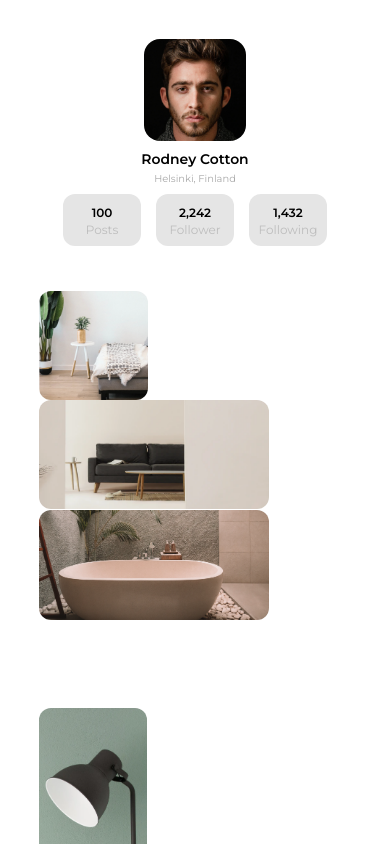
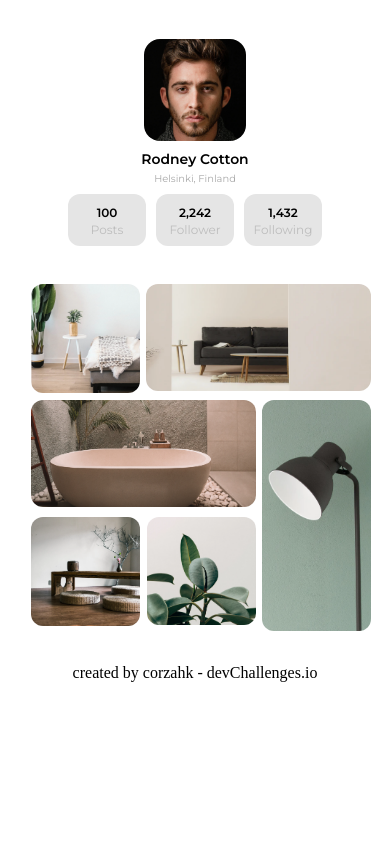
Before and after one commit to corzahk/challenge-5, a plain HTML site: page index.html in a window 390 px wide. Shown: the top 844 px of the page. Drawn offline with Linux system fonts and the light colour scheme.

Commit message:
finish desing mobile

```diff
--- a/css/main.css
+++ b/css/main.css
@@ -46,7 +46,7 @@ main{
     align-content: center;
     justify-content: center;
     width: 100%;
-    gap: 15px;
+    gap: 10px;
     margin-top: 10px;
 
 }
@@ -75,35 +75,64 @@ main{
 .container__gallery{
     display: grid;
     margin-top: 45px;
+    grid-template-rows: 109px 110px 115px;
+    grid-template-columns: 109px 110px 109px;
+    gap: 2%;
+    height: 100%;
+    align-content: center;
+    justify-content: center;
+    margin-left: 2%;
+    margin-right: 2%;
+    width: 100%;
+    justify-items: center;
+
 }
 .one{
-    width: 109px;
-    height: 109px;
+
+    height: 100px;
+    grid-row: 1 / 2;
+    grid-column: 1 / 2;
 }
 .two{
-    width: 230px;
-    height: 110px;
+
+    height: 10px;
+    grid-row: 1 / 2;
+    grid-column: 2 / 4;
+
 }
 .three{
-    width: 230px;
+
     height: 198px;
+    grid-row: 2 / 3;
+    grid-column: 1 / 3;
 }
 .four{
-    width: 108px;
-    height: 230px;
+
+    height: 210px;
+    grid-row: 2 / 4;
+    grid-column: 3 / 4;
 }
 .five{
     width: 109px;
     height: 109px;
+    grid-row: 3 / 4;
+    grid-column: 1 / 2;
 }
 .six{
     width: 109px;
     height: 109px;
+    grid-row: 3 / 4;
+    grid-column: 2 / 3;
 }
 .container__gallery img {
     border-radius: 12px;
 }
 img{
     width: 100%;
+   background-size: cover;
+   background-repeat: no-repeat;
 
 }
+footer p {
+    text-align: center;
+}
--- a/index.html
+++ b/index.html
@@ -33,9 +33,12 @@
             <div class=" two"> <img src="./img/photo2.png" alt="photo"></div>
             <div class=" three"> <img src="./img/photo3.png" alt="photo"></div>
             <div class=" four"> <img src="./img/photo_4.png" alt="photo"></div>
-            <div class=" five"> <img src="./img/photo5.png" alt="photo"></div>
-            <div class=" six"> <img src="./img/photo6.png" alt="photo"></div>
+            <div class=" five"> <img src="./img/photo6.png" alt="photo"></div>
+            <div class=" six"> <img src="./img/photo5.png" alt="photo"></div>
         </div>
     </main>
+    <footer>
+        <p>created by corzahk - devChallenges.io</p>
+    </footer>
 </body>
 </html>
```
